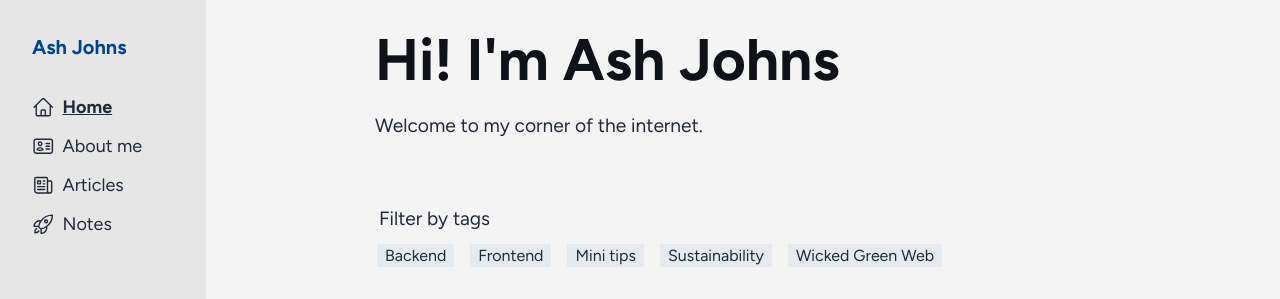
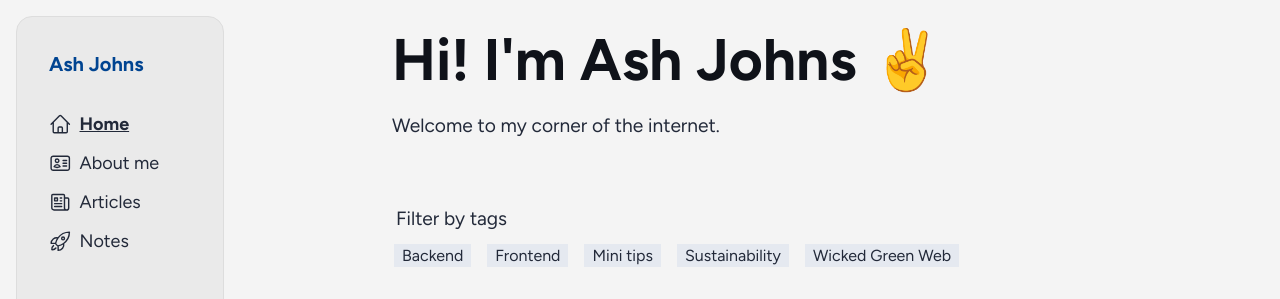
Before and after one commit to APJohns/blog, an Astro site: page / in a window 1280 px wide. Shown: the top 299 px of the page. Built offline with nearby package versions, Linux system fonts and the light colour scheme; Astro itself is replaced by a stand-in of ours; some packages are replaced by stand-ins of ours.

Commit message:
styling changes to about me adn header

```diff
--- a/src/components/Header.astro
+++ b/src/components/Header.astro
@@ -118,7 +118,10 @@ import logo from '@/images/logo.png';
   .nav-primary {
     display: flex;
     flex-direction: column;
-    background: hsl(0, 0%, 90%);
+    margin: 1rem;
+    border-radius: 1rem;
+    background: #eaeaea;
+    border: 1px solid #ddd;
   }
 
   .nav-primary.open .hamburger {
--- a/src/pages/index.astro
+++ b/src/pages/index.astro
@@ -11,7 +11,7 @@ const posts = (await getCollection('blog')).sort((a, b) => b.data.pubDate.valueO
 <Layout title={SITE_TITLE} description={SITE_DESCRIPTION}>
   <main>
     <div class="hero">
-      <h1>Hi! I'm Ash Johns</h1>
+      <h1>Hi! I'm Ash Johns ✌️</h1>
       <p class="subtitle">Welcome to my corner of the internet.</p>
     </div>
 
```
Also changed, not shown: src/pages/about.astro (+4 -6 lines).
